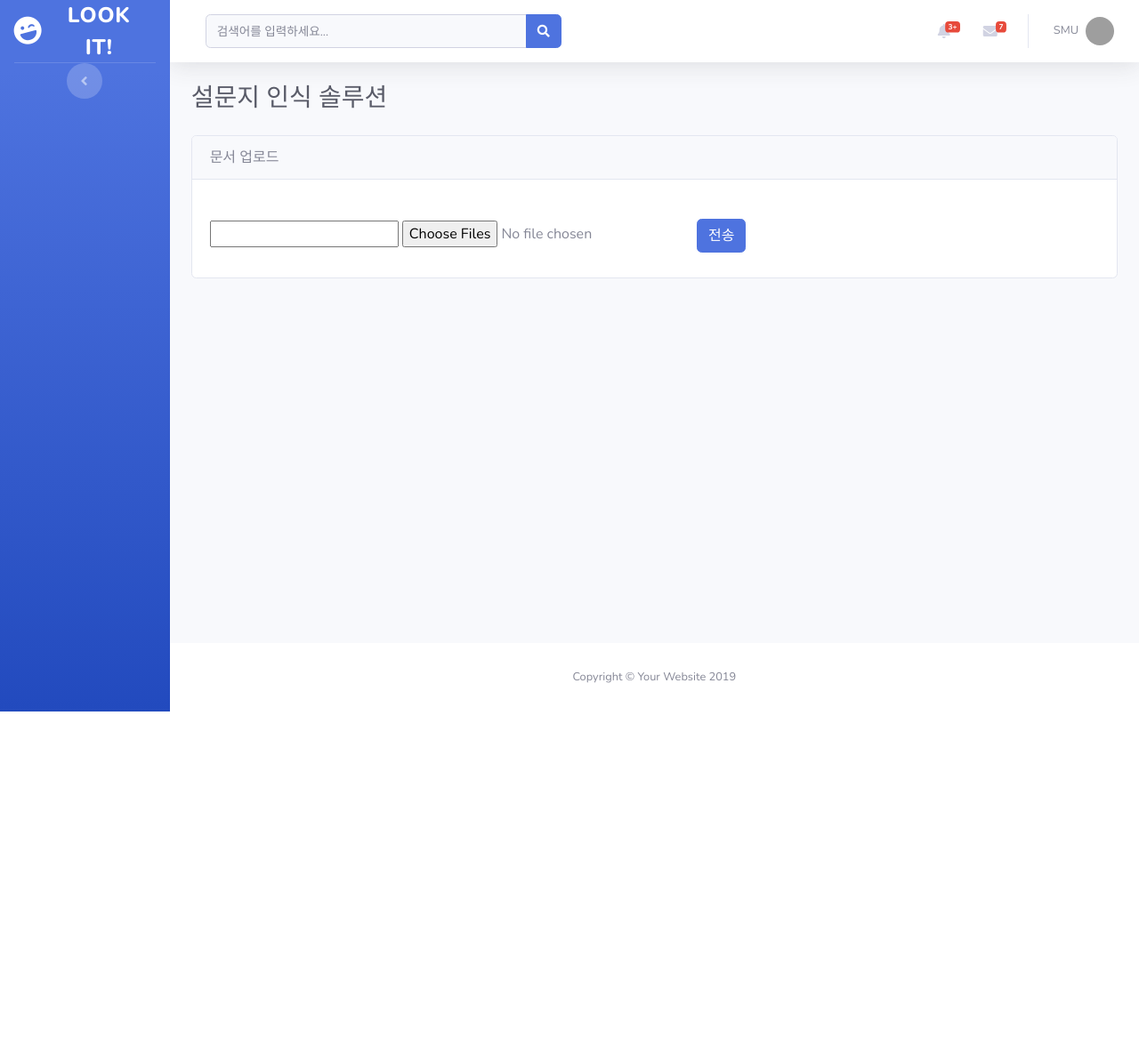
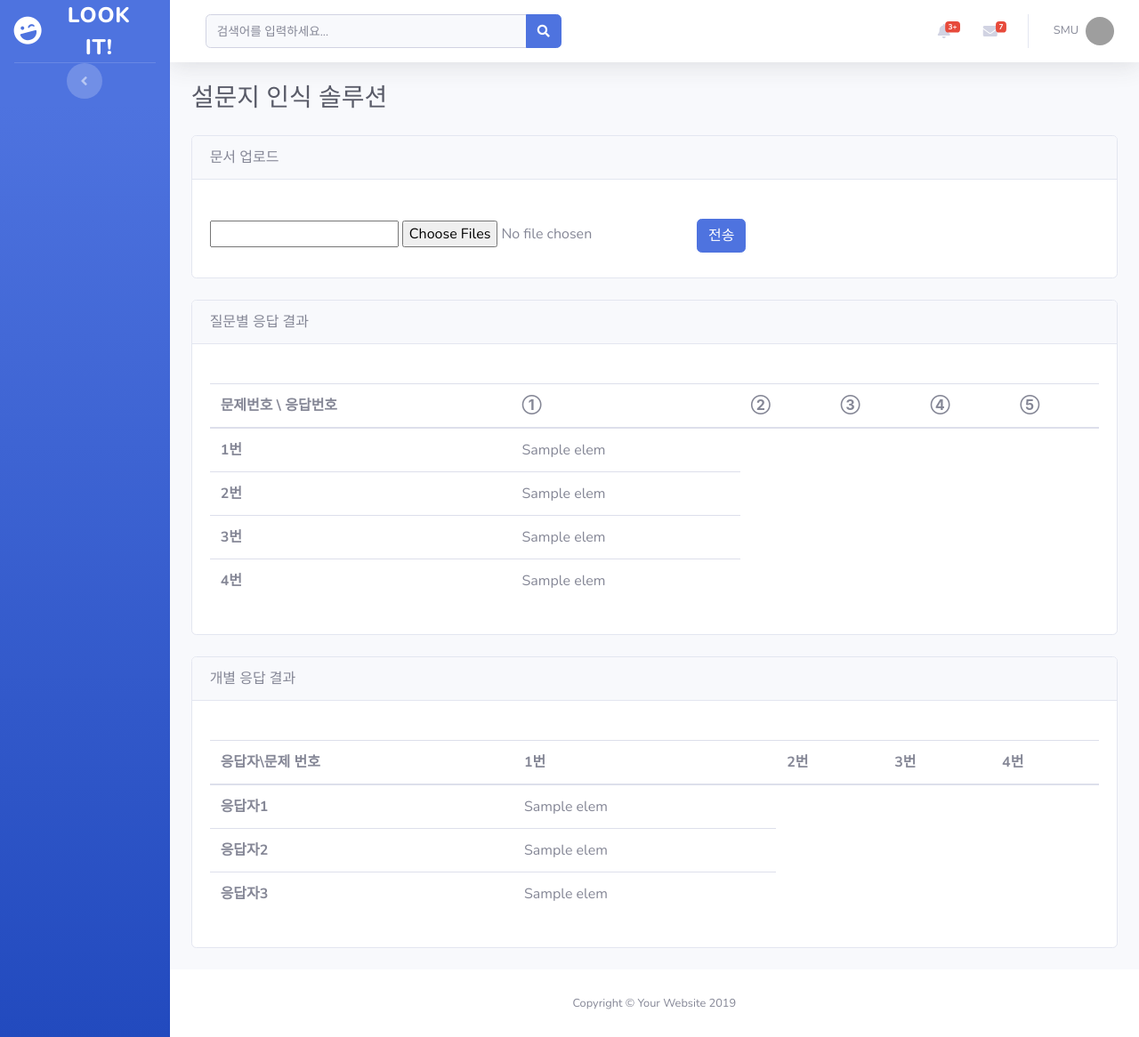
Before and after one commit to batzero/LookIt, a Python web app: template service/templates/index.html in a window 1280 px wide. Shown: the whole page at 89% size. Before the commit the page ends 800 px from the top, so only its background shows below. Run offline with Jinja, Linux system fonts and the light colour scheme; the template is opened without the code that fills it: most values are stand-ins (such as "Sample title", 1, 10 or a date in 2020); some libraries are stand-ins or nearby versions; grey boxes are pictures that could not be loaded.

Commit message:
#2 테이블 추가
flask와 jinja2 템플릿 이용하여 딥러닝 결과알려주는 테이블 추가

```diff
--- a/service/templates/pages/index_sub.html
+++ b/service/templates/pages/index_sub.html
@@ -51,5 +51,141 @@
         </div>
 
     </div>
+
+    <!-- 테이블 시작 -->
+    <div class="row">
+        <div class="col-lg-12">
+            <div class="card mb-4">
+                <div class="card-header">
+                    질문별 응답 결과
+                </div>
+                <div class="card-body">
+                    <form method="POST" enctype="multipart/form-data">
+                        <br />
+
+                        <!-- 테이블1 시작-->
+                        <table class="table">
+                          <thead>
+                            <tr>
+                              <th scope="col">문제번호 \ 응답번호</th>
+                              <th scope="col">①</th>
+                              <th scope="col">②</th>
+                              <th scope="col">③</th>
+                              <th scope="col">④</th>
+                              <th scope="col">⑤</th>
+                            </tr>
+                          </thead>
+                          <tbody>
+                            <tr>
+                              <th scope="row">1번</th>
+                                {% for elem in myans %}
+                              <td>{{elem}}</td>
+                                {% endfor %}
+                                <!--
+                              <td>Mark</td>
+                              <td>Otto</td>
+                              <td>@mdo</td>
+                              <td>@mdo</td>
+                              <td>@mdo</td>-->
+                            </tr>
+
+                            <tr>
+                              <th scope="row">2번</th>
+                                {% for elem in myans2 %}
+                              <td>{{elem}}</td>
+                                {% endfor %}
+
+                            </tr>
+                            <tr>
+                              <th scope="row">3번</th>
+                              {% for elem in myans3 %}
+                              <td>{{elem}}</td>
+                                {% endfor %}
+                            </tr>
+                            <tr>
+                              <th scope="row">4번</th>
+                              {% for elem in myans4 %}
+                              <td>{{elem}}</td>
+                                {% endfor %}
+                            </tr>
+                          </tbody>
+                        </table>
+
+                        <!-- 테이블1 끝-->
+
+
+                    </form>
+                </div>
+            </div>
+        </div>
+
+    </div>
+
+    <!-- 테이블 끝 -->
+    <!-- 응답별 테이블 -->
+
+    <div class="row">
+        <div class="col-lg-12">
+            <div class="card mb-4">
+                <div class="card-header">
+                    개별 응답 결과
+                </div>
+                <div class="card-body">
+                    <form method="POST" enctype="multipart/form-data">
+                        <br />
+
+                        <!-- 테이블1 시작-->
+                        <table class="table">
+                          <thead>
+                            <tr>
+                              <th scope="col">응답자\문제 번호</th>
+                              <th scope="col">1번</th>
+                              <th scope="col">2번</th>
+                              <th scope="col">3번</th>
+                              <th scope="col">4번</th>
+
+                            </tr>
+                          </thead>
+                          <tbody>
+                            <tr>
+                              <th scope="row">응답자1</th>
+                                {% for elem in myans5 %}
+                              <td>{{elem}}</td>
+                                {% endfor %}
+                                <!--
+                              <td>Mark</td>
+                              <td>Otto</td>
+                              <td>@mdo</td>
+                              <td>@mdo</td>
+                              <td>@mdo</td>-->
+                            </tr>
+
+                            <tr>
+                              <th scope="row">응답자2</th>
+                                {% for elem in myans6 %}
+                              <td>{{elem}}</td>
+                                {% endfor %}
+
+                            </tr>
+                            <tr>
+                              <th scope="row">응답자3</th>
+                              {% for elem in myans7 %}
+                              <td>{{elem}}</td>
+                                {% endfor %}
+                            </tr>
+
+                          </tbody>
+                        </table>
+
+                        <!-- 테이블1 끝-->
+
+
+                    </form>
+                </div>
+            </div>
+        </div>
+
+    </div>
+    <!--응답별 테이블  -->
 </div>
 <!-- /.container-fluid -->
```
Also changed, not shown: service/DL/__init__.py (+74 -4 lines), service/__init__.py (+24 -11 lines), service/static/upload/img.jpg (added), service/static/upload/img2.jpg (added), service/static/upload/img3.jpg (added).
